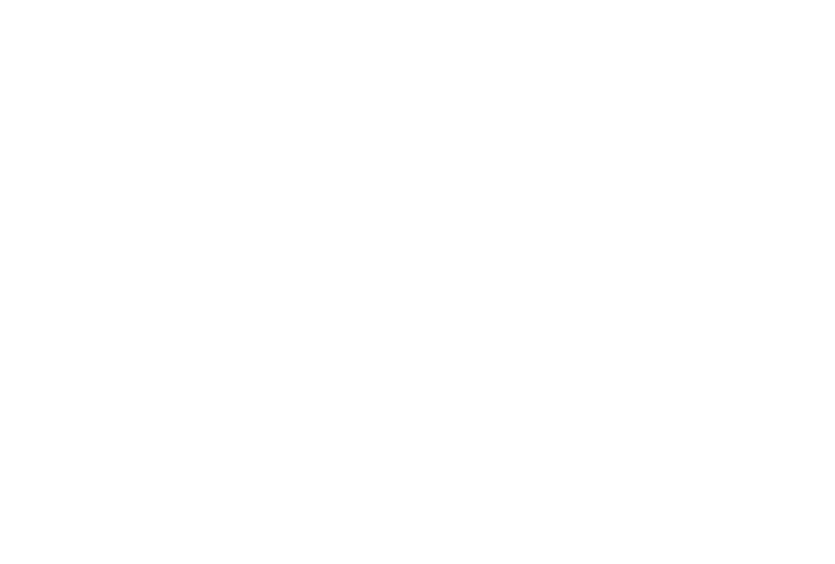
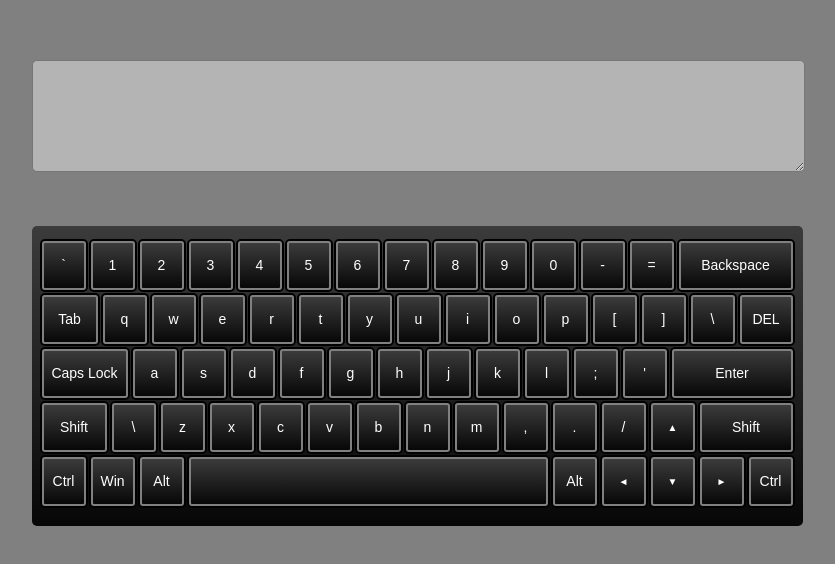
Before and after one commit to ashablyka/virtual-keyboard, a website: page index.html in a window 1280 px wide. Shown: the whole page, without its empty margins (223-1058 px from the left). Drawn offline with Linux system fonts and the light colour scheme.

Commit message:
feat: create basic markup

```diff
--- a/script.js
+++ b/script.js
@@ -0,0 +1,138 @@
+const buttons = [
+  { code: 'Backquote', en: '`', ru: 'ё', printable: true },
+  { code: 'Digit1', en: '1', ru: '1', printable: true },
+  { code: 'Digit2', en: '2', ru: '2', printable: true },
+  { code: 'Digit3', en: '3', ru: '3', printable: true },
+  { code: 'Digit4', en: '4', ru: '4', printable: true },
+  { code: 'Digit5', en: '5', ru: '5', printable: true },
+  { code: 'Digit6', en: '6', ru: '6', printable: true },
+  { code: 'Digit7', en: '7', ru: '7', printable: true },
+  { code: 'Digit8', en: '8', ru: '8', printable: true },
+  { code: 'Digit9', en: '9', ru: '9', printable: true },
+  { code: 'Digit0', en: '0', ru: '0', printable: true },
+  { code: 'Minus', en: '-', ru: '-', printable: true },
+  { code: 'Equal', en: '=', ru: '=', printable: true },
+  { code: 'Backspace', en: 'Backspace', ru: 'Backspace', printable: false },
+  { code: 'Tab', en: 'Tab', ru: 'Tab', printable: false },
+  { code: 'KeyQ', en: 'q', ru: 'й', printable: true },
+  { code: 'KeyW', en: 'w', ru: 'ц', printable: true },
+  { code: 'KeyE', en: 'e', ru: 'у', printable: true },
+  { code: 'KeyR', en: 'r', ru: 'к', printable: true },
+  { code: 'KeyT', en: 't', ru: 'е', printable: true },
+  { code: 'KeyY', en: 'y', ru: 'н', printable: true },
+  { code: 'KeyU', en: 'u', ru: 'г', printable: true },
+  { code: 'KeyI', en: 'i', ru: 'ш', printable: true },
+  { code: 'KeyO', en: 'o', ru: 'щ', printable: true },
+  { code: 'KeyP', en: 'p', ru: 'з', printable: true },
+  { code: 'BracketLeft', en: '[', ru: 'х', printable: true },
+  { code: 'BracketRight', en: ']', ru: 'ъ', printable: true },
+  { code: 'Backslash', en: '\\', ru: '\\', printable: true },
+  { code: 'Delete', en: 'DEL', ru: 'DEL', printable: false },
+  { code: 'CapsLock', en: 'Caps Lock', ru: 'Caps Lock', printable: false },
+  { code: 'KeyA', en: 'a', ru: 'ф', printable: true },
+  { code: 'KeyS', en: 's', ru: 'ы', printable: true },
+  { code: 'KeyD', en: 'd', ru: 'в', printable: true },
+  { code: 'KeyF', en: 'f', ru: 'а', printable: true },
+  { code: 'KeyG', en: 'g', ru: 'п', printable: true },
+  { code: 'KeyH', en: 'h', ru: 'р', printable: true },
+  { code: 'KeyJ', en: 'j', ru: 'о', printable: true },
+  { code: 'KeyK', en: 'k', ru: 'л', printable: true },
+  { code: 'KeyL', en: 'l', ru: 'д', printable: true },
+  { code: 'Semicolon', en: ';', ru: 'ж', printable: true },
+  { code: 'Quote', en: '\'', ru: 'э', printable: true },
+  { code: 'Enter', en: 'Enter', ru: 'Enter', printable: false },
+  { code: 'ShiftLeft', en: 'Shift', ru: 'Shift', printable: false },
+  { code: 'NoCode', en: '\\', ru: '\\', printable: true },
+  { code: 'KeyZ', en: 'z', ru: 'я', printable: true },
+  { code: 'KeyX', en: 'x', ru: 'ч', printable: true },
+  { code: 'KeyC', en: 'c', ru: 'с', printable: true },
+  { code: 'KeyV', en: 'v', ru: 'м', printable: true },
+  { code: 'KeyB', en: 'b', ru: 'и', printable: true },
+  { code: 'KeyN', en: 'n', ru: 'т', printable: true },
+  { code: 'KeyM', en: 'm', ru: 'ь', printable: true },
+  { code: 'Comma', en: ',', ru: 'б', printable: true },
+  { code: 'Period', en: '.', ru: 'ю', printable: true },
+  { code: 'Slash', en: '/', ru: '.', printable: true },
+  { code: 'ArrowUp', en: '▲', ru: '▲', printable: false },
+  { code: 'ShiftRight', en: 'Shift', ru: 'Shift', printable: false },
+  { code: 'ControlLeft', en: 'Ctrl', ru: 'Ctrl', printable: false },
+  { code: 'MetaLeft', en: 'Win', ru: 'Win', printable: false },
+  { code: 'AltLeft', en: 'Alt', ru: 'Alt', printable: false },
+  { code: 'Space', en: ' ', ru: ' ', printable: true },
+  { code: 'AltRight', en: 'Alt', ru: 'Alt', printable: false },
+  { code: 'ArrowLeft', en: '◄', ru: '◄', printable: false },
+  { code: 'ArrowDown', en: '▼', ru: '▼', printable: false },
+  { code: 'ArrowRight', en: '►', ru: '►', printable: false },
+  { code: 'ControlRight', en: 'Ctrl', ru: 'Ctrl', printable: false },
+
+];
+class Keyboard {
+  constructor() {
+    this.lang = 'en';
+  }
+
+  init() {
+    const wrapper = createElement('div', 'wrapper');
+    const textarea = createElement('textarea', 'textarea');
+    const keyboard = createElement('div', 'keyboard');
+
+    const keys = new DocumentFragment();
+
+    buttons.forEach((button) => {
+      const key = createElement('button', 'key');
+      switch (button.code) {
+        case 'Backspace':
+          key.classList.add('backspace');
+          break;
+        case 'Tab':
+          key.classList.add('tab');
+          break;
+        case 'Delete':
+          key.classList.add('delete');
+          break;
+        case 'CapsLock':
+          key.classList.add('capslock');
+          break;
+        case 'Enter':
+          key.classList.add('enter');
+          break;
+        case 'ShiftLeft':
+          key.classList.add('left-shift');
+          break;
+        case 'ShiftRight':
+          key.classList.add('right-shift');
+          break;
+        case 'Space':
+          key.classList.add('space');
+          break;
+        case 'ArrowUp':
+        case 'ArrowLeft':
+        case 'ArrowDown':
+        case 'ArrowRight':
+          key.classList.add('arrow');
+          break;
+        default:
+          break;
+      }
+
+      key.textContent = button[this.lang];
+      keys.append(key);
+    });
+
+    keyboard.append(keys);
+    wrapper.append(textarea, keyboard);
+    document.body.append(wrapper);
+  }
+}
+
+function createElement(tagName, ...classNames) {
+  const element = document.createElement(tagName);
+
+  element.classList.add(...classNames);
+
+  return element;
+}
+
+const keyboard = new Keyboard();
+
+keyboard.init();
--- a/style.css
+++ b/style.css
@@ -0,0 +1,99 @@
+* {
+  margin: 0;
+  padding: 0;
+}
+
+body {
+  background: #808080;
+}
+
+.wrapper {
+  width: 771px;
+  padding: 10px;
+  margin: 50px auto;
+}
+
+.textarea {
+  width: 751px;
+  height: 100px;
+  margin-bottom: 50px;
+  padding: 5px 10px;
+  background: #b4b4b4;
+  border-radius: 5px;
+}
+
+.keyboard {
+  width: 751px;
+  display: flex;
+  flex-wrap: wrap;
+  background: linear-gradient(#3B3B3B, #070707);;
+  border-radius: 5px;
+  padding: 15px 10px;
+}
+
+.key {
+  width: 44px;
+  height: 49px;
+  margin-right: 5px;
+  margin-bottom: 5px;
+  background: linear-gradient(#3B3B3B, #070707);
+  color: #ffffff;
+  text-align: center;
+  font-family: sans-serif;
+  font-size: 14px;
+  line-height: 45px;
+  border: 2px solid #808080;
+  border-radius: 3px;
+  box-shadow: 0 0 0 2px #000000;
+  outline: 0;
+  user-select: none;
+}
+
+.key:last-child {
+  margin-right: 0;
+}
+
+.key:hover {
+  background: linear-gradient(#878686, #505050);
+  cursor: pointer;
+}
+
+.backspace {
+  width: 114px;
+  margin-right: 0;
+}
+
+.tab {
+  width: 56px;
+}
+
+.delete {
+  width: 53px;
+  margin-right: 0;
+}
+
+.capslock {
+  width: 86px;
+}
+
+.enter {
+  width: 121px;
+  margin-right: 0;
+}
+
+.left-shift {
+  width: 65px;
+}
+
+.right-shift {
+  width: 93px;
+  margin-right: 0;
+}
+
+.space {
+  width: 359px;
+}
+
+.arrow {
+  font-size: 10px;
+}
```
Also changed, not shown: index.html (line endings or trailing spaces).
